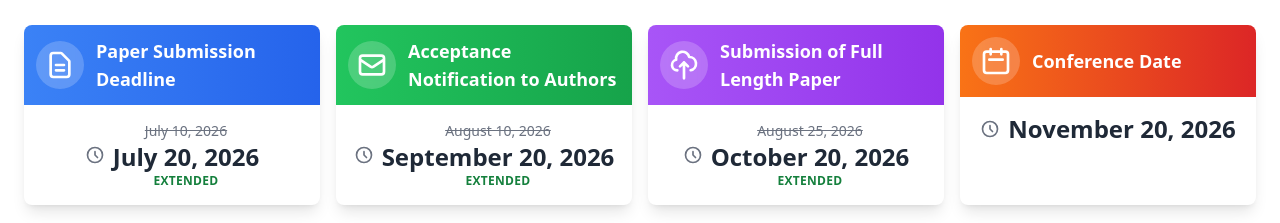
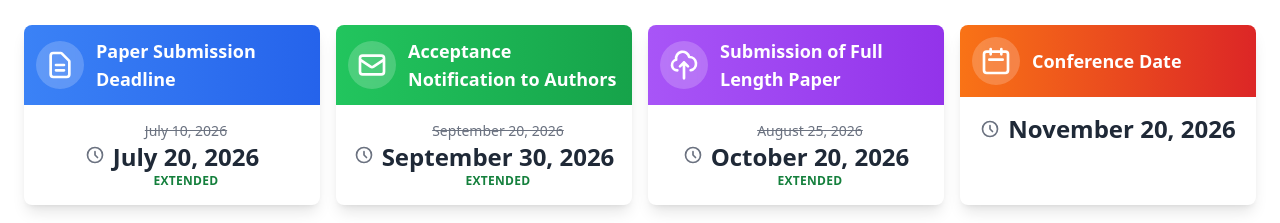
Before and after one commit to ravichanga101/ICACS-2026-v3, a Next.js app: page / in a window 1280 px wide. Shown: the part 2823-3046 px from the top of the page. Built offline with nearby package versions, Linux system fonts and the light colour scheme.

Commit message:
notification date  updated - HOD IT

```diff
--- a/src/components/ImportantDates.jsx
+++ b/src/components/ImportantDates.jsx
@@ -26,8 +26,8 @@ export default function ImportantDates() {
     },
     {
       event: "Acceptance Notification to Authors",
-      date: "September 20, 2026",
-      previousDate: "August 10, 2026",
+      date: "September 30, 2026",
+      previousDate: "September 20, 2026",
       icon: (
         <svg
           xmlns="http://www.w3.org/2000/svg"
```
